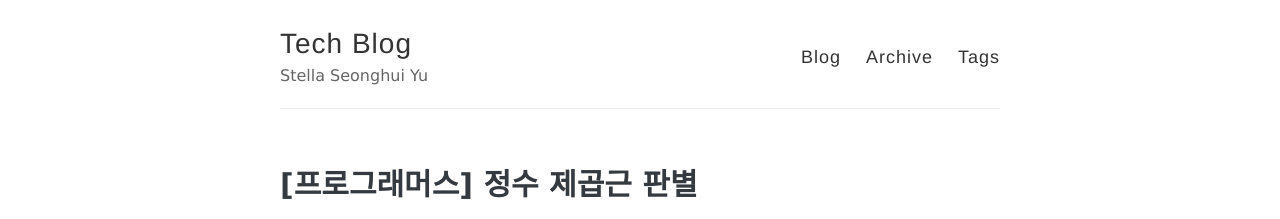
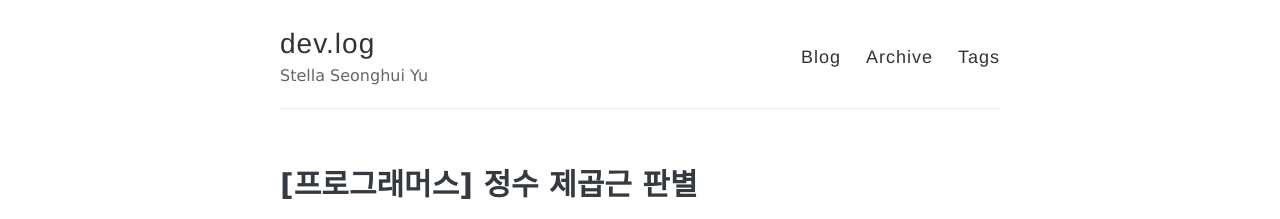
Before and after one commit to Seonghui/Seonghui.github.io, a Jekyll site: the page built from _posts/2019-07-23-pgs-12934.md, in a window 1280 px wide. Shown: the top 219 px of the page. Built offline with Jekyll 4.4.1, drawn with Linux system fonts in a browser that asks for light colours; comment, search, counter and statistics services are not loaded.

```diff
--- a/_config.yml
+++ b/_config.yml
@@ -3,7 +3,7 @@
 #
 
 # Name of your site (displayed in the header)
-name: Tech Blog
+name: dev.log
 
 # Short bio or description (displayed in the header)
 description: Stella Seonghui Yu
@@ -55,7 +55,7 @@ footer-links:
 
 # Enter your Disqus shortname (not your username) to enable commenting on posts
 # You can find your shortname on the Settings page of your Disqus account
-disqus: stelladevlog.disqus.com
+disqus: stelladevlog
 
 # Enter your Google Analytics web tracking code (e.g. UA-2110908-2) to activate tracking
 google_analytics: UA-144356483-1
```
Also changed, not shown: _posts/2019-07-23-pgs-12934.md (+0 -1 lines).
